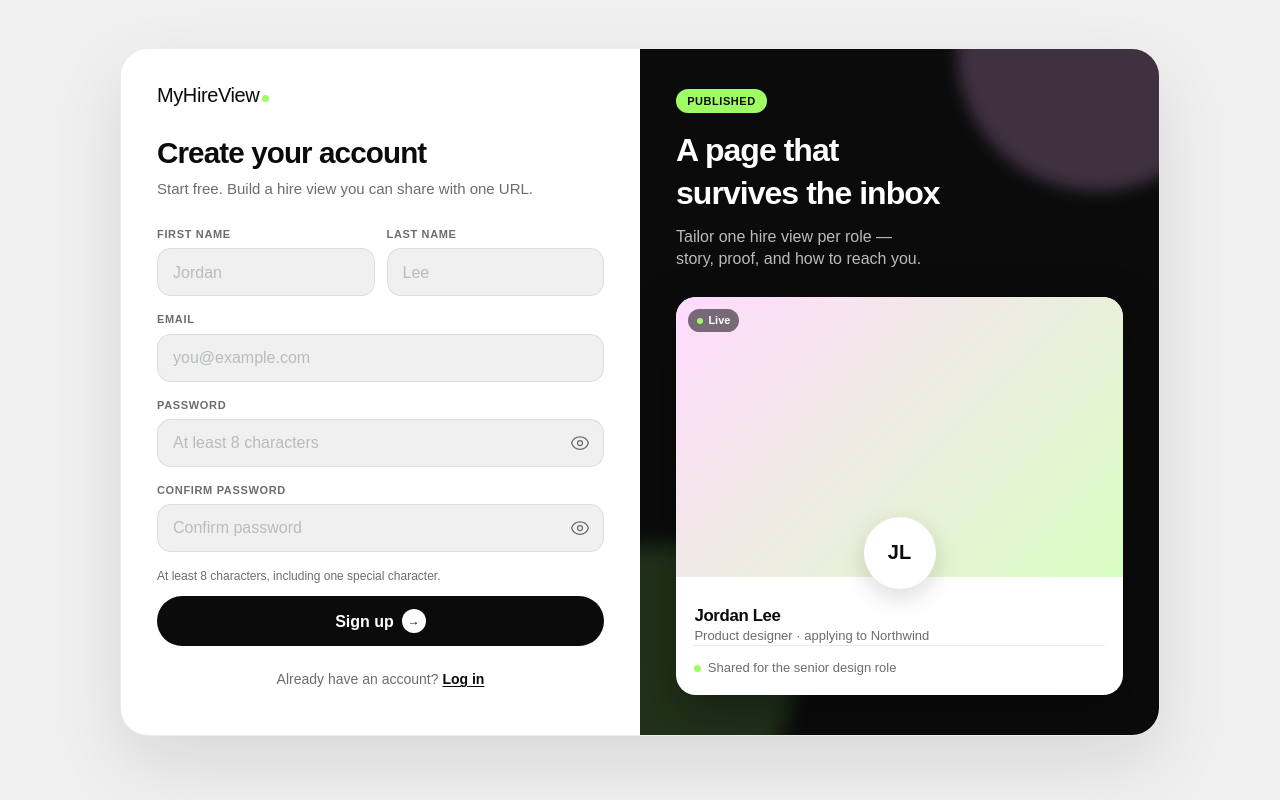
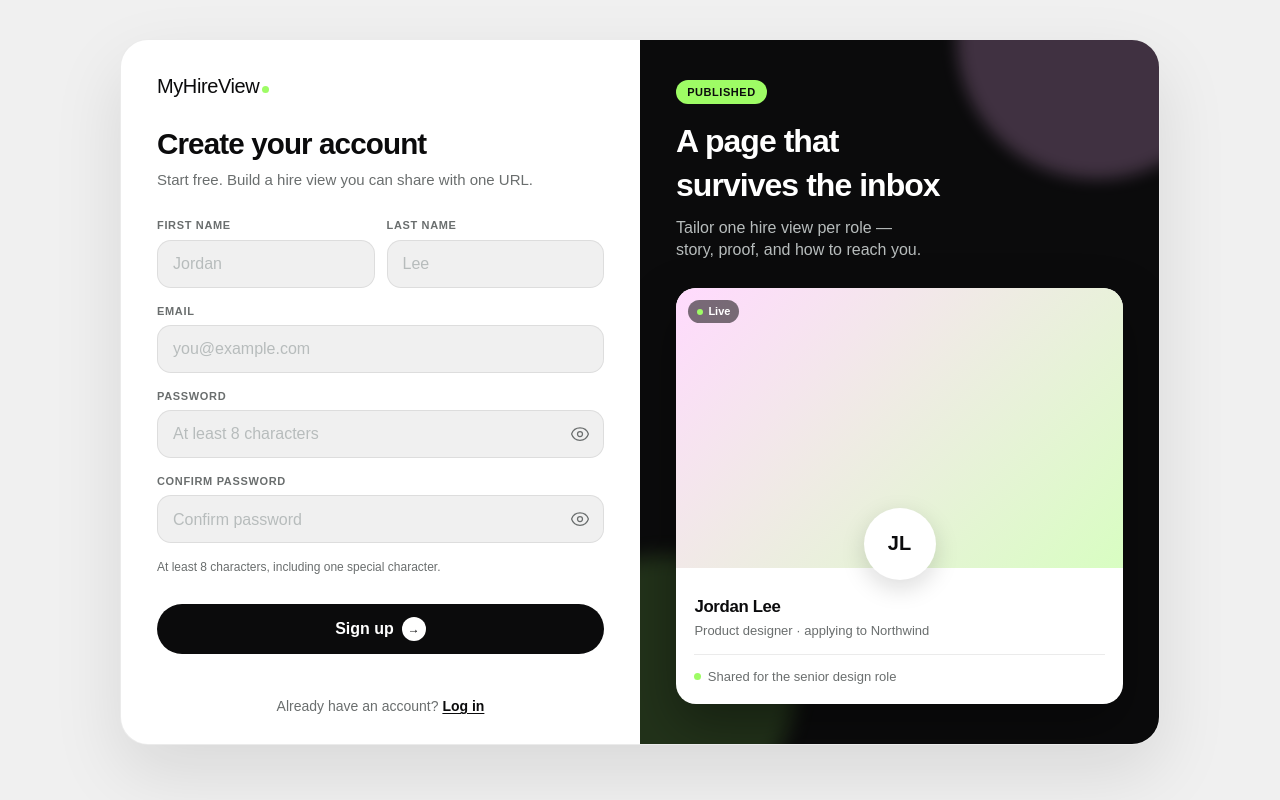
Before and after one commit to joan-gerard/my-hire-view, a Next.js app: page /signup in a window 1280 px wide. Built offline with nearby package versions, Linux system fonts and the light colour scheme; no server answers; a web font is replaced by a local one.

Commit message:
fix auth layout paragraph margins so signup foot spacing applies

```diff
--- a/components/auth/auth-layout.css
+++ b/components/auth/auth-layout.css
@@ -91,7 +91,8 @@
   margin-bottom: 0.5rem;
 }
 
-.mhv-auth-lead {
+/* Qualify with `p` so margins beat `.mhv-auth p { margin: 0 }` */
+.mhv-auth p.mhv-auth-lead {
   text-align: center;
   color: var(--muted);
   font-size: 0.9375rem;
@@ -99,18 +100,18 @@
 }
 
 /* Login card: air under the alternate-account line before fields */
-.mhv-auth-card > .mhv-auth-lead {
+.mhv-auth-card > p.mhv-auth-lead {
   margin-bottom: 2rem;
 }
 
-.mhv-auth-lead a {
+.mhv-auth p.mhv-auth-lead a {
   color: var(--ink);
   font-weight: 600;
   text-decoration: underline;
   text-underline-offset: 2px;
 }
 
-.mhv-auth-lead a:hover {
+.mhv-auth p.mhv-auth-lead a:hover {
   color: var(--pink-text);
 }
 
@@ -299,7 +300,7 @@
   margin-bottom: 0.4rem;
 }
 
-.mhv-auth-shell-form > .mhv-auth-lead {
+.mhv-auth-shell-form > p.mhv-auth-lead {
   text-align: left;
   margin-bottom: 1.75rem;
 }
@@ -317,13 +318,13 @@
   }
 }
 
-.mhv-auth-hint {
+.mhv-auth p.mhv-auth-hint {
   margin: 0 0 1rem;
   font-size: 0.75rem;
   color: var(--muted);
 }
 
-.mhv-auth-shell-foot {
+.mhv-auth p.mhv-auth-shell-foot {
   margin-top: auto;
   padding-top: 1.5rem;
   text-align: center;
@@ -331,7 +332,7 @@
   color: var(--muted);
 }
 
-.mhv-auth-shell-foot a {
+.mhv-auth p.mhv-auth-shell-foot a {
   color: var(--ink);
   font-weight: 600;
   text-decoration: underline;
@@ -407,7 +408,7 @@
   max-width: 16ch;
 }
 
-.mhv-auth-shell-promo .mhv-auth-promo-lead {
+.mhv-auth-shell-promo p.mhv-auth-promo-lead {
   color: var(--mist);
   font-size: 1rem;
   margin-bottom: 1.75rem;
@@ -485,13 +486,13 @@
   letter-spacing: -0.02em;
 }
 
-.mhv-auth-preview-meta {
+.mhv-auth p.mhv-auth-preview-meta {
   margin-top: 0.2rem;
   font-size: 0.8125rem;
   color: var(--muted);
 }
 
-.mhv-auth-preview-stat {
+.mhv-auth p.mhv-auth-preview-stat {
   margin-top: 0.9rem;
   padding-top: 0.85rem;
   border-top: 1px solid color-mix(in srgb, var(--ink) 8%, transparent);
@@ -502,7 +503,7 @@
   gap: 0.4rem;
 }
 
-.mhv-auth-preview-stat::before {
+.mhv-auth p.mhv-auth-preview-stat::before {
   content: "";
   width: 7px;
   height: 7px;
```
